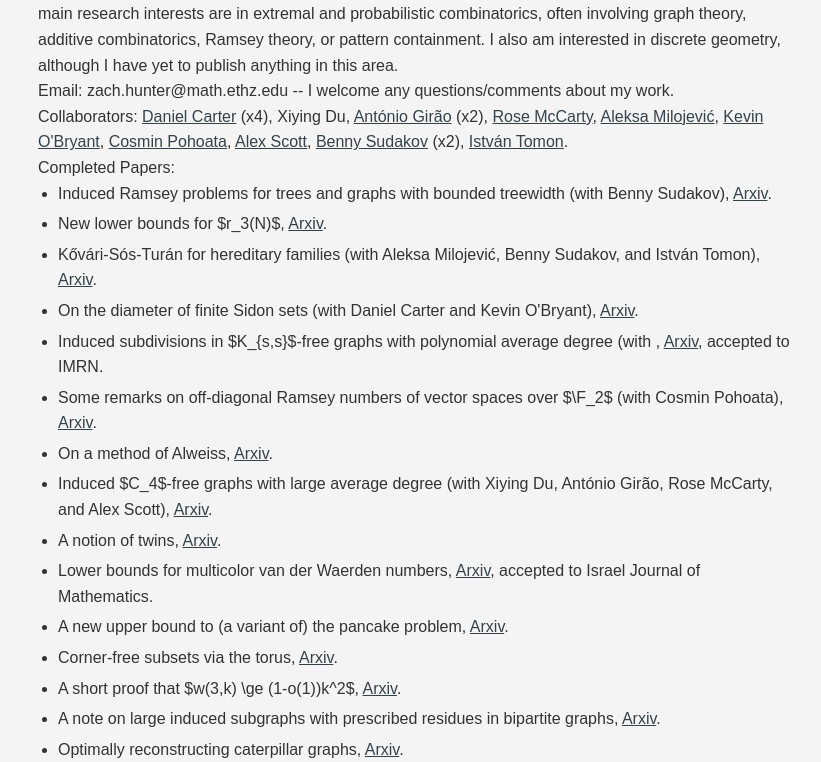
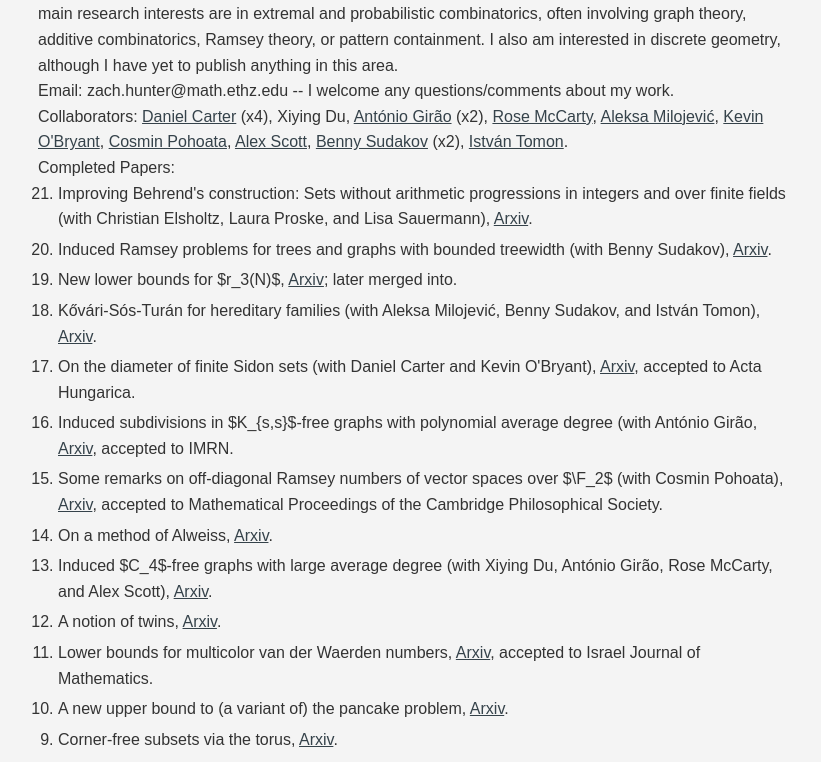
Before and after one commit to zachtalkmath/zach-hunter.github.io, a plain HTML site: page index.html in a window 1280 px wide. Shown: the part 121-883 px from the top of the page, without its empty margins (222-1043 px from the left). Drawn offline with Linux system fonts and the light colour scheme.

Commit message:
Update index.html

```diff
--- a/index.html
+++ b/index.html
@@ -22,19 +22,21 @@
 
 <p> Completed Papers:
 
-<ul>
+<ol reversed>
+
+<li>Improving Behrend's construction: Sets without arithmetic progressions in integers and over finite fields (with Christian Elsholtz, Laura Proske, and Lisa Sauermann), <a href="https://arxiv.org/abs/2406.12290">Arxiv</a>.</li>
 
 <li>Induced Ramsey problems for trees and graphs with bounded treewidth (with Benny Sudakov), <a href="https://arxiv.org/abs/2406.00352">Arxiv</a>.</li>
 
-<li>New lower bounds for $r_3(N)$, <a href="https://arxiv.org/abs/2401.16106">Arxiv</a>.</li>
+<li>New lower bounds for $r_3(N)$, <a href="https://arxiv.org/abs/2401.16106">Arxiv</a>; later merged into.</li>
 
 <li>K&odblac;v&aacute;ri-S&oacute;s-Tur&aacute;n for hereditary families (with Aleksa Milojevi&cacute;, Benny Sudakov, and Istv&aacuten Tomon), <a href="https://arxiv.org/abs/2401.10853">Arxiv</a>.</li>
 
-<li>On the diameter of finite Sidon sets (with Daniel Carter and Kevin O'Bryant), <a href="https://arxiv.org/abs/2310.20032">Arxiv</a>.</li>
+<li>On the diameter of finite Sidon sets (with Daniel Carter and Kevin O'Bryant), <a href="https://arxiv.org/abs/2310.20032">Arxiv</a>, accepted to Acta Hungarica.</li>
 
-<li>Induced subdivisions in $K_{s,s}$-free graphs with polynomial average degree (with , <a href="https://arxiv.org/abs/2310.18452">Arxiv</a>, accepted to IMRN.</li>
+<li>Induced subdivisions in $K_{s,s}$-free graphs with polynomial average degree (with Ant&oacutenio Gir&atildeo, <a href="https://arxiv.org/abs/2310.18452">Arxiv</a>, accepted to IMRN.</li>
 
-<li>Some remarks on off-diagonal Ramsey numbers of vector spaces over $\F_2$ (with Cosmin Pohoata), <a href="https://arxiv.org/abs/2309.02424">Arxiv</a>.</li>
+<li>Some remarks on off-diagonal Ramsey numbers of vector spaces over $\F_2$ (with Cosmin Pohoata), <a href="https://arxiv.org/abs/2309.02424">Arxiv</a>, accepted to Mathematical Proceedings of the Cambridge Philosophical Society.</li>
 
 <li>On a method of Alweiss, <a href="https://arxiv.org/abs/2308.10749">Arxiv</a>.</li>
 
@@ -50,7 +52,7 @@
 
 <li>A short proof that $w(3,k) \ge (1-o(1))k^2$, <a href="https://arxiv.org/abs/2209.07651">Arxiv</a>.</li>
 
-<li>A note on large induced subgraphs with prescribed residues in bipartite graphs, <a href="https://arxiv.org/abs/2201.00296">Arxiv</a>.</li>
+<li>A note on large induced subgraphs with prescribed residues in bipartite graphs, <a href="https://arxiv.org/abs/2201.00296">Arxiv</a>, in Electronic Journal of Combinatorics.</li>
 
 <li>Optimally reconstructing caterpillar graphs, <a href="https://arxiv.org/abs/2112.01094">Arxiv</a>.</li>
 
@@ -64,11 +66,7 @@
 
 <li>Optimal Legislative County Clustering in North Carolina (with Daniel Carter, Dan Teague, Gregory Herschlag, and Jonathon Mattingly), <a href="https://arxiv.org/abs/1908.11801">Arxiv</a>, in <a href="https://www.tandfonline.com/doi/full/10.1080/2330443X.2020.1748552">Statistics and Public Policy</a>.</li>
 
-
-
-
-
-</ul>
+</ol>
 
 </p>
 
```
